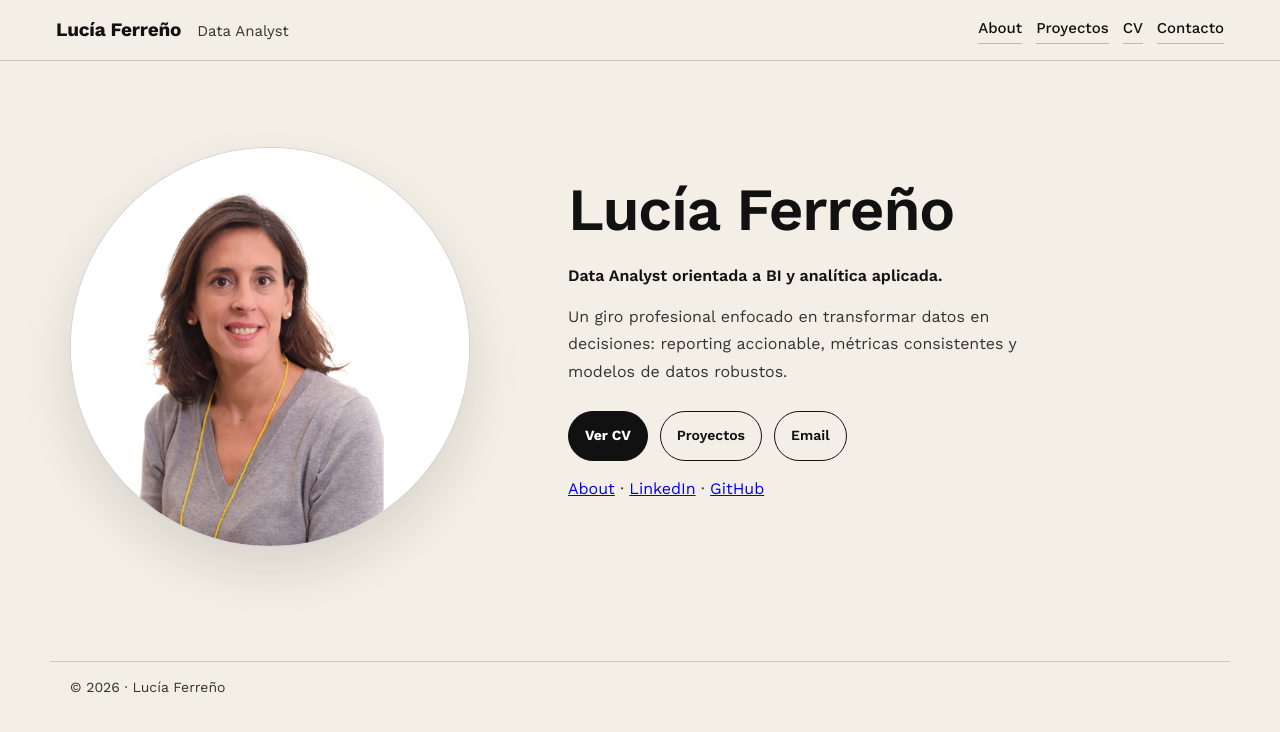
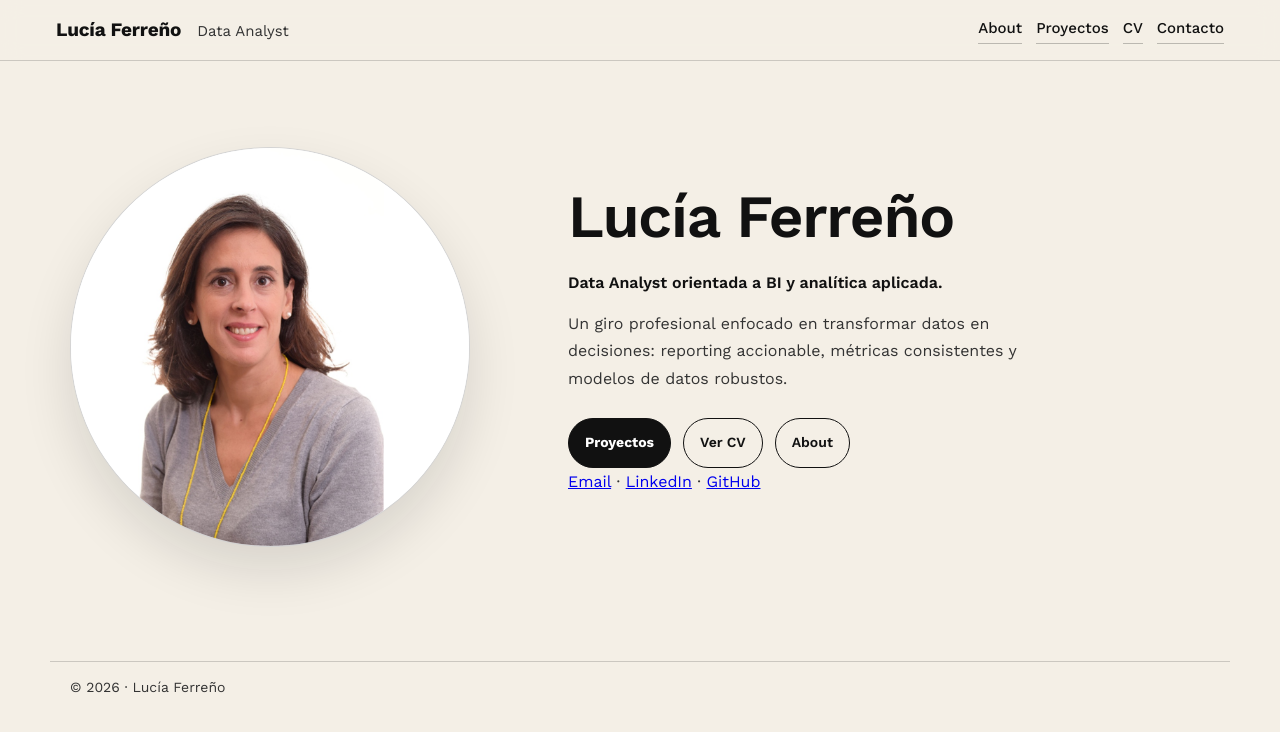
Before and after one commit to lucia-ferreno-pico/Portfolio, a Jekyll site: the page built from index.md, in a window 1280 px wide. Shown: the top 732 px of the page. Built offline with Jekyll 4.4.1, drawn with Linux system fonts in a browser that asks for light colours.

Commit message:
Update index.md

```diff
--- a/index.md
+++ b/index.md
@@ -17,13 +17,13 @@ title: Home
       </p>
 
       <div class="cta">
-        <a class="btn btn--primary" href="{{ '/cv/' | relative_url }}">Ver CV</a>
-        <a class="btn" href="{{ '/projects/' | relative_url }}">Proyectos</a>
-        <a class="btn" href="mailto:luciaferreferre@gmail.com">Email</a>
+        <a class="btn btn--primary" href="{{ '/projects/' | relative_url }}">Proyectos</a>
+        <a class="btn" href="{{ '/cv/' | relative_url }}">Ver CV</a>
+        <a class="btn" href="{{ '/about/' | relative_url }}">About</a>
       </div>
 
-      <p style="margin-top:14px;">
-        <a href="{{ '/about/' | relative_url }}">About</a> ·
+      <p class="hero-links">
+        <a href="mailto:luciaferreferre@gmail.com">Email</a> ·
         <a href="https://www.linkedin.com/in/lucia-ferreno-data-analyst" target="_blank" rel="noopener">LinkedIn</a> ·
         <a href="https://github.com/lucia-ferreno-pico" target="_blank" rel="noopener">GitHub</a>
       </p>
```
